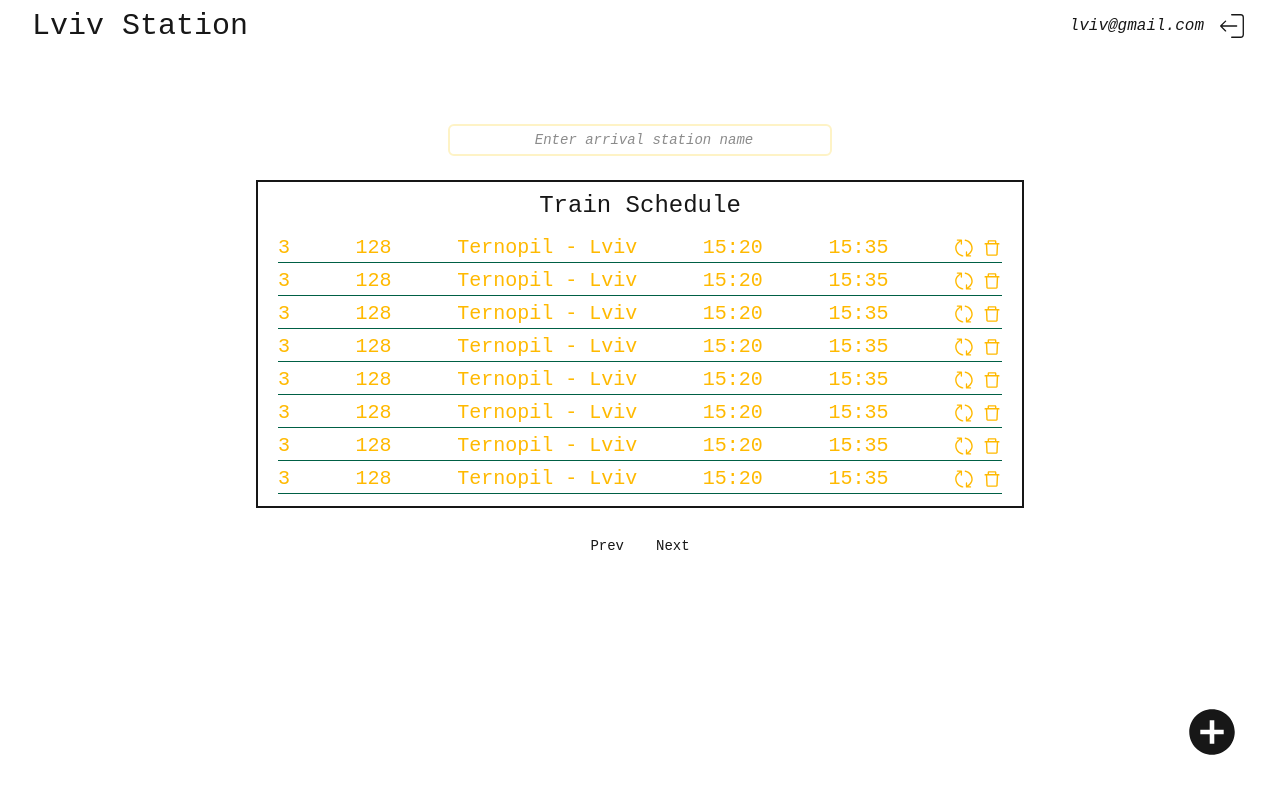
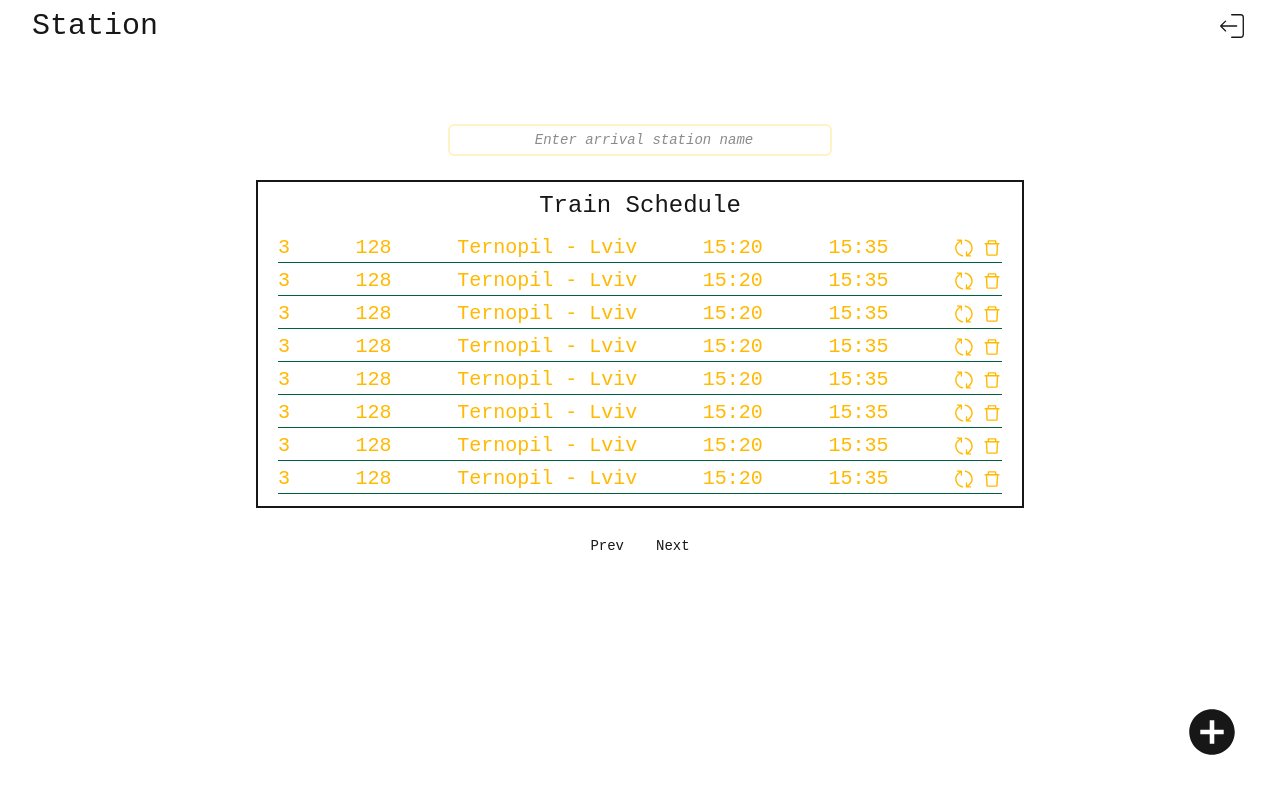
Before and after one commit to Arsen13/train-schedule, a Next.js app in the folder frontend/: page / in a window 1280 px wide. Shown: the top 794 px of the page. Built offline with nearby package versions, Linux system fonts and the light colour scheme.

Commit message:
Implement logout functionality

```diff
--- /dev/null
+++ b/frontend/app/api/logout/route.ts
@@ -0,0 +1,7 @@
+import { cookies } from "next/headers";
+import { NextResponse } from "next/server";
+
+export async function POST() {
+  (await cookies()).set("Authentication", "", { expires: new Date(0) });
+  return NextResponse.json({ success: true });
+}
--- /dev/null
+++ b/frontend/components/navbar/LogoutBtn.tsx
@@ -0,0 +1,19 @@
+import { useRouter } from "next/navigation";
+import { CiLogout } from "react-icons/ci";
+
+export default function LogoutBtn() {
+  const router = useRouter();
+
+  const handleLogout = async () => {
+    localStorage.clear();
+    await fetch("/api/logout", { method: "POST" });
+
+    router.push("/login");
+  };
+  return (
+    <CiLogout
+      onClick={handleLogout}
+      className="w-8 h-8 hover:text-red-500 text-foreground duration-300 cursor-pointer"
+    />
+  );
+}
--- a/frontend/components/navbar/Navbar.tsx
+++ b/frontend/components/navbar/Navbar.tsx
@@ -1,13 +1,24 @@
-import { CiLogout } from "react-icons/ci";
+"use client";
+
+import { UserT } from "@/lib/types";
+import { useEffect, useState } from "react";
+import LogoutBtn from "./LogoutBtn";
 
 export default function Navbar() {
+  const [user, setUser] = useState<UserT>();
+
+  useEffect(() => {
+    const storedUser = localStorage.getItem("user");
+    if (storedUser) setUser(JSON.parse(storedUser));
+  }, []);
+
   return (
     <div className="flex flex-row mt-2 mx-8 justify-between">
-      <p className="text-3xl">Lviv Station</p>
+      <p className="text-3xl">{user?.stationName} Station</p>
       <div className="flex flex-row items-center gap-3">
-        <p className="italic">lviv@gmail.com</p>
+        <p className="italic">{user?.email}</p>
 
-        <CiLogout className="w-8 h-8 hover:text-red-500 text-foreground duration-300 cursor-pointer" />
+        <LogoutBtn />
       </div>
     </div>
   );
--- a/frontend/lib/types.ts
+++ b/frontend/lib/types.ts
@@ -50,3 +50,9 @@ export const CreateRecordSchema = z.object({
 export interface PostOptions {
   returnRes: boolean;
 }
+
+export type UserT = {
+  id: number;
+  email: string;
+  stationName: string;
+};
```
